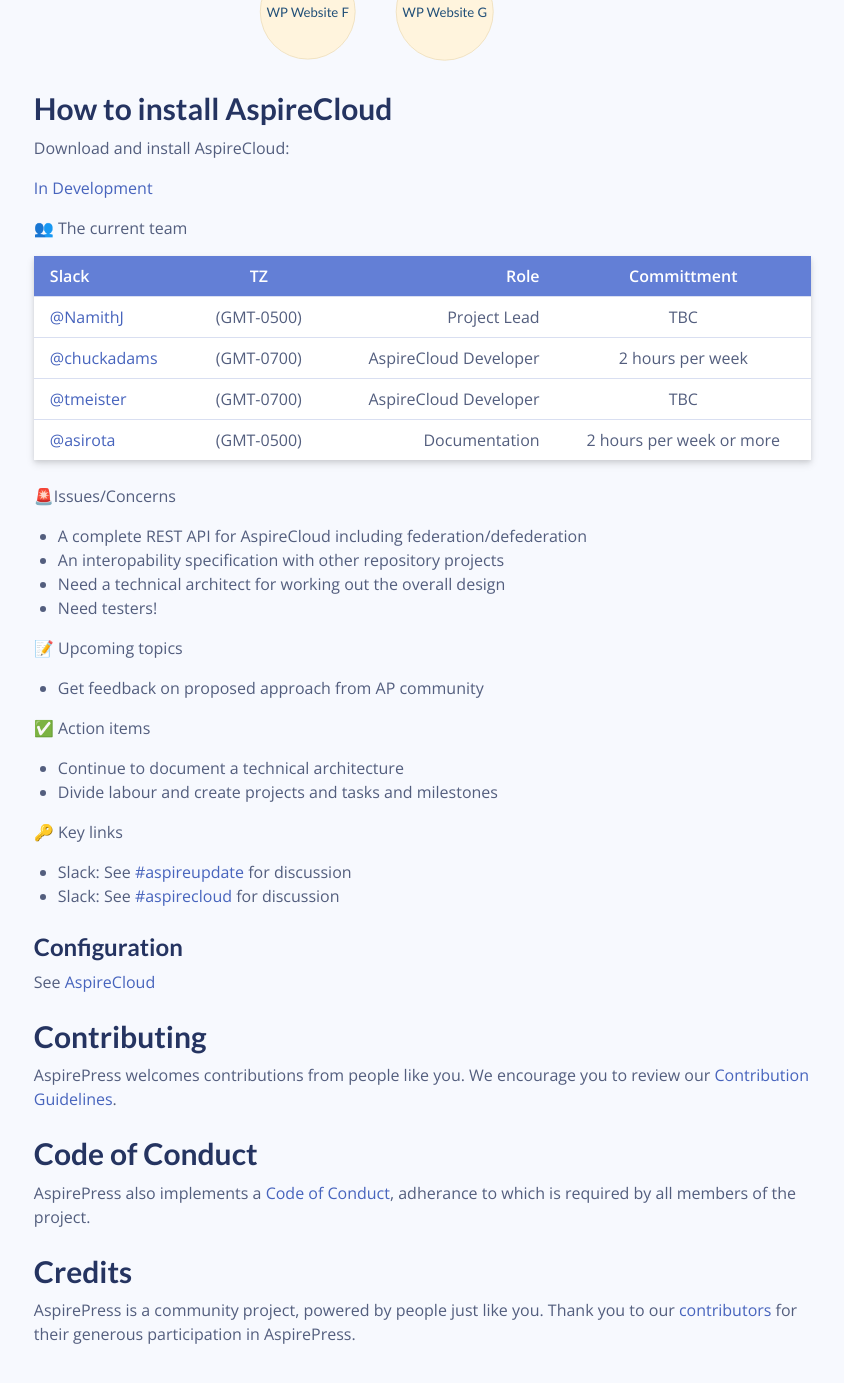
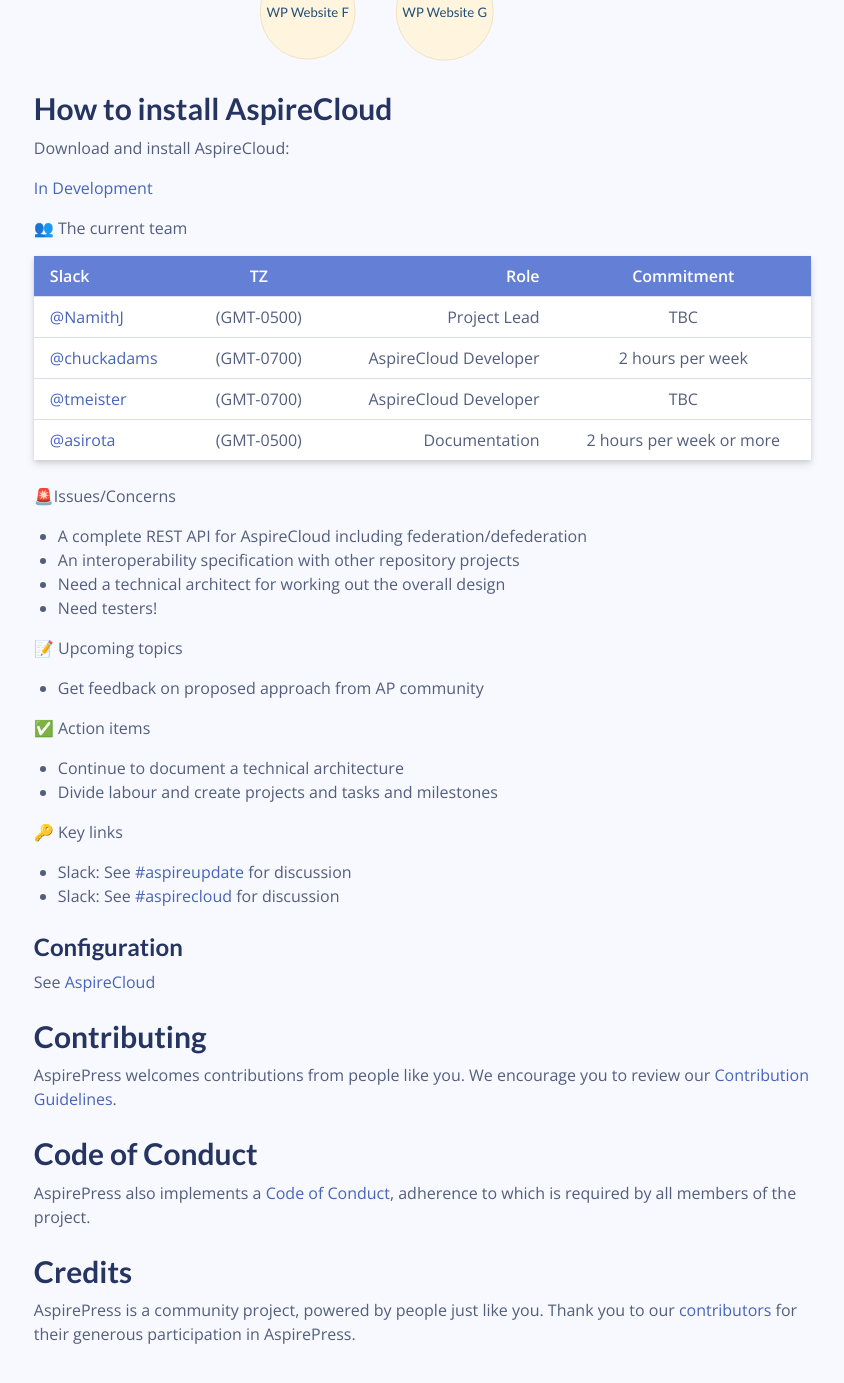
Before and after one commit to aspirepress/documentation, a Jekyll site: the page built from docs/aspirecloud/index.md, in a window 1280 px wide and 1400 px high, scrolled down 1224 px. Shown: the top 1383 px of the window, without its empty margins (373-1217 px from the left). Built offline with Jekyll 4.4.1, drawn with Linux system fonts in a browser that asks for light colours; comment, search, counter and statistics services are not loaded.

Commit message:
Update index.md
a few typos
Committment
interopability
adherance

Signed-off-by: Amnesty AM <37809410+AmnestyAM@users.noreply.github.com>

```diff
--- a/docs/aspirecloud/index.md
+++ b/docs/aspirecloud/index.md
@@ -40,7 +40,7 @@ Download and install AspireCloud:
 
 👥 The current team
 
-| Slack                                        |     TZ     |                  Role |       Committment        |
+| Slack                                        |     TZ     |                  Role |       Commitment        |
 | :------------------------------------------- | :--------: | --------------------: | :----------------------: |
 | [@NamithJ ](https://github.com/sarah-savage) | (GMT-0500) |          Project Lead |           TBC            |
 | [@chuckadams](https://github.com/chuckadams) | (GMT-0700) | AspireCloud Developer |     2 hours per week     |
@@ -50,7 +50,7 @@ Download and install AspireCloud:
 🚨Issues/Concerns
 
 - A complete REST API for AspireCloud including federation/defederation
-- An interopability specification with other repository projects
+- An interoperability specification with other repository projects
 - Need a technical architect for working out the overall design
 - Need testers!
 
@@ -80,7 +80,7 @@ our [Contribution Guidelines](https://github.com/aspirepress/.github/blob/main/C
 ## Code of Conduct
 
 AspirePress also implements a [Code of Conduct](https://github.com/aspirepress/.github/blob/main/CODE_OF_CONDUCT.md),
-adherance to which is required by all members of the project.
+adherence to which is required by all members of the project.
 
 ## Credits
 
```
